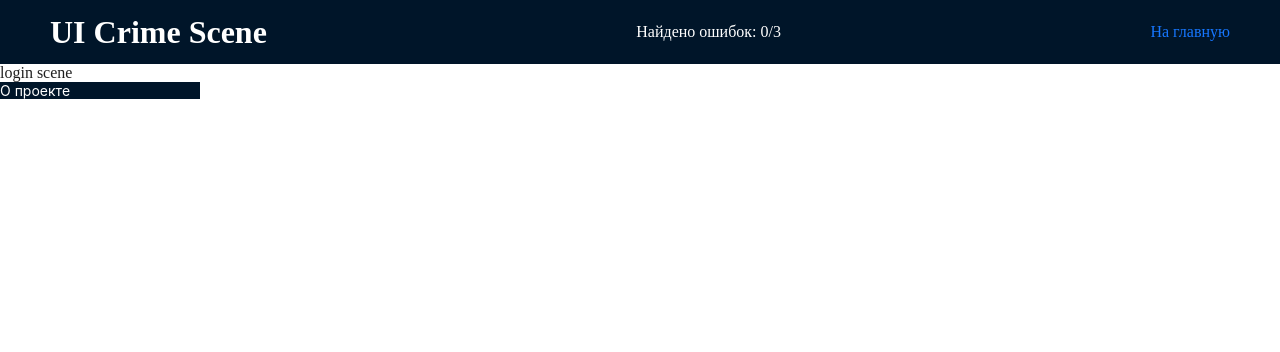
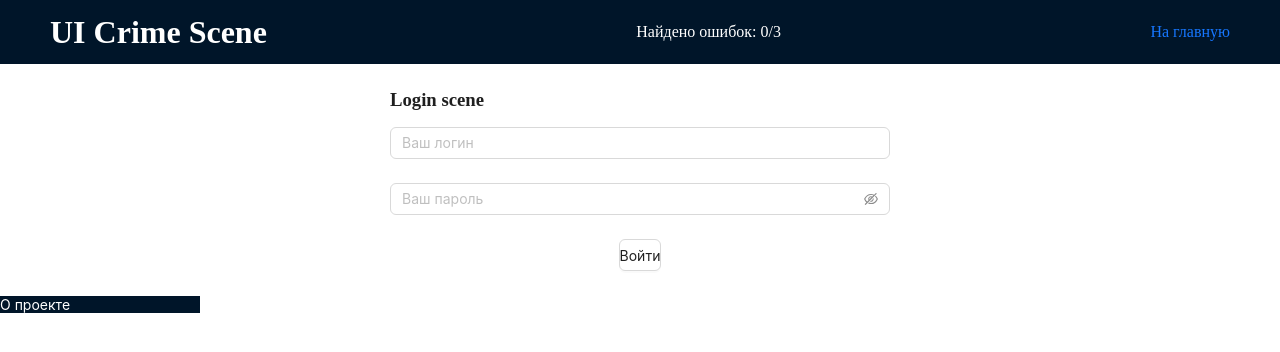
Before and after one commit to LizKa2091/ui-crime-scene, a React (Vite) app in the folder frontend/: page /scene/login in a window 1280 px wide. Shown: the top 352 px of the page. Built offline with nearby package versions, Linux system fonts and the light colour scheme.

Commit message:
feat(LoginScene): add layout

```diff
--- a/frontend/src/components/scenes/LoginScene.tsx
+++ /dev/null
@@ -1,11 +0,0 @@
-import { type FC } from 'react'
-
-const LoginScene: FC = () => {
-   return (
-      <div>
-         login scene
-      </div>
-   )
-}
-
-export default LoginScene;
--- /dev/null
+++ b/frontend/src/components/scenes/LoginScene/LoginScene.module.scss
@@ -0,0 +1,6 @@
+.buttonContainer {
+   button {
+      width: fit-content;
+      padding: 0;
+   }
+}
--- /dev/null
+++ b/frontend/src/components/scenes/LoginScene/LoginScene.tsx
@@ -0,0 +1,42 @@
+import { type FC } from 'react';
+import { Button, Flex, Form, Input } from 'antd';
+
+import styles from './LoginScene.module.scss';
+
+interface IFormData {
+   login: string;
+   password: string;
+}
+
+const LoginScene: FC = () => {
+   const onFailedFinishForm = () => {
+
+   }
+
+   return (
+      <Flex vertical className='sceneContainer'>
+         <Flex vertical gap='middle'>
+            <h3>Login scene</h3>
+            <Form onFinishFailed={onFailedFinishForm} autoComplete='off' className={styles.form}>
+               <Form.Item<IFormData>
+                  name='login'
+                  rules={[{ required: true, message: 'Логин не может быть пустым' }]}
+               >
+                  <Input placeholder='Ваш логин' className={styles.formInput} />
+               </Form.Item>
+               <Form.Item<IFormData>
+                  name='password'
+                  rules={[{ required: true, message: 'Пароль не может быть пустым' }]}
+               >
+                  <Input.Password placeholder='Ваш пароль' autoComplete='current-password' className={styles.formInput} />
+               </Form.Item>
+               <Flex justify='center' align='center' className={styles.buttonContainer}>
+                  <Button htmlType='submit'>Войти</Button>
+               </Flex>
+            </Form>
+         </Flex>
+      </Flex>
+   )
+}
+
+export default LoginScene;
--- a/frontend/src/pages/scenes/ScenePage.tsx
+++ b/frontend/src/pages/scenes/ScenePage.tsx
@@ -8,7 +8,7 @@ import { setScene } from '../../store/crimeSlice';
 import { getSceneIdByName } from '../../utils/getSceneIdByName';
 
 const scenes = {
-   login: lazy(() => import('../../components/scenes/LoginScene')),
+   login: lazy(() => import('../../components/scenes/LoginScene/LoginScene')),
    shop: lazy(() => import('../../components/scenes/ShopScene')),
    blog: lazy(() => import('../../components/scenes/BlogScene'))
 }
@@ -43,11 +43,9 @@ const ScenePage: FC = () => {
    const CurrScene = scenes[sceneName as keyof typeof scenes];
 
    return (
-      <div>
-         <Suspense fallback={<p>Загрузка...</p>}>
-            <CurrScene />
-         </Suspense>
-      </div>
+      <Suspense fallback={<p>Загрузка...</p>}>
+         <CurrScene />
+      </Suspense>
    )
 }
 
--- a/frontend/src/styles/global.scss
+++ b/frontend/src/styles/global.scss
@@ -3,3 +3,14 @@
    padding: 0;
    box-sizing: border-box;
 }
+
+.sceneContainer {
+   width: clamp(200px, 100%, 500px);
+}
+
+.ant-layout-content {
+   display: flex;
+   justify-content: center;
+   align-items: center;
+   padding: 25px 0;
+}
```
